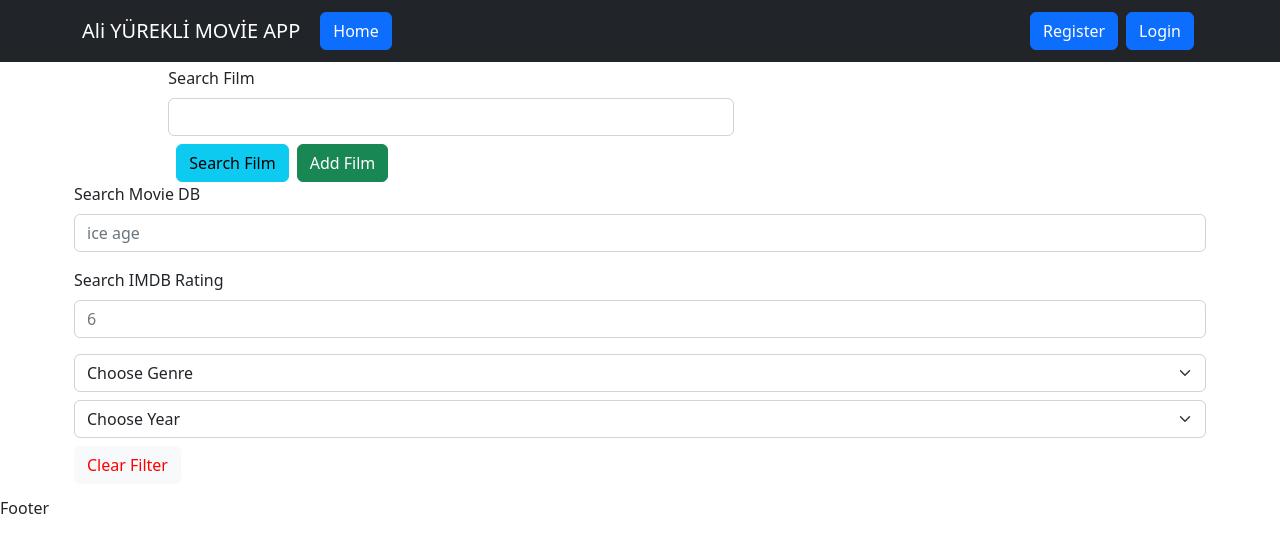
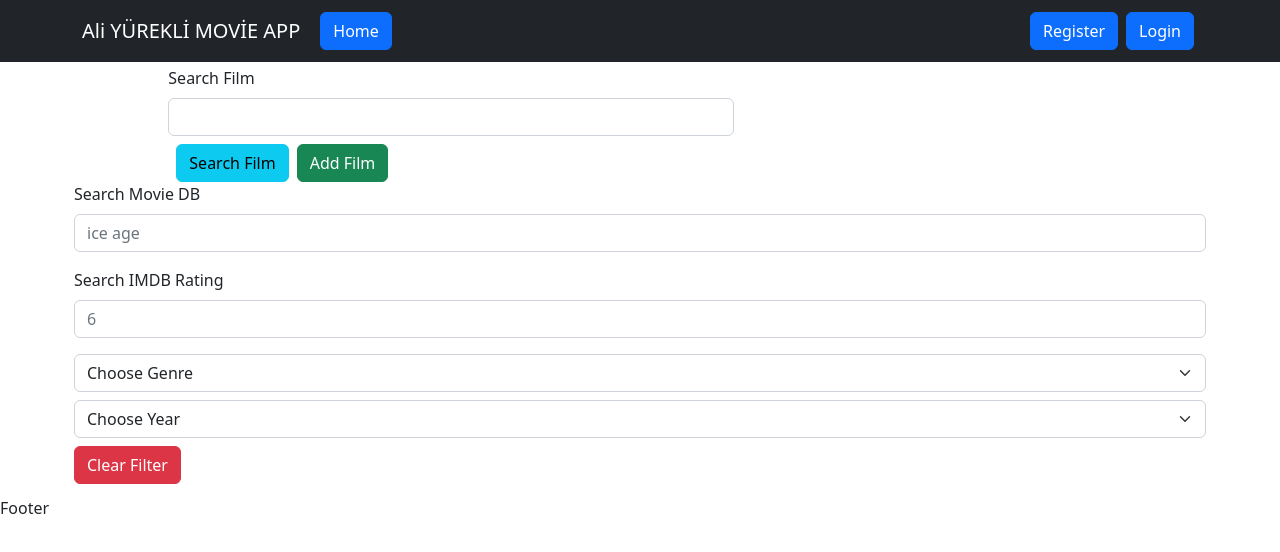
Before and after one commit to aliyurekli32/movie-task, a React (Create React App) app: page / in a window 1280 px wide. Shown: the top 552 px of the page. Built offline with nearby package versions, Linux system fonts and the light colour scheme.

Commit message:
update: home

```diff
--- a/src/pages/Home.jsx
+++ b/src/pages/Home.jsx
@@ -37,7 +37,7 @@ const Home = () => {
         <SearchSelect filterData={filterData} setFilterData={setFilterData} uniqYears={uniqYears}/>
       </div>
       <div>
-      <Button onClick={()=>setFilterData(initiaValues)} style={{color:"red"}} variant="light">Clear Filter</Button>
+      <Button onClick={()=>setFilterData(initiaValues)} style={{color:"white"}} variant="danger">Clear Filter</Button>
       </div>
       <Cards filteredData={filteredData}/>
     </div>
```
